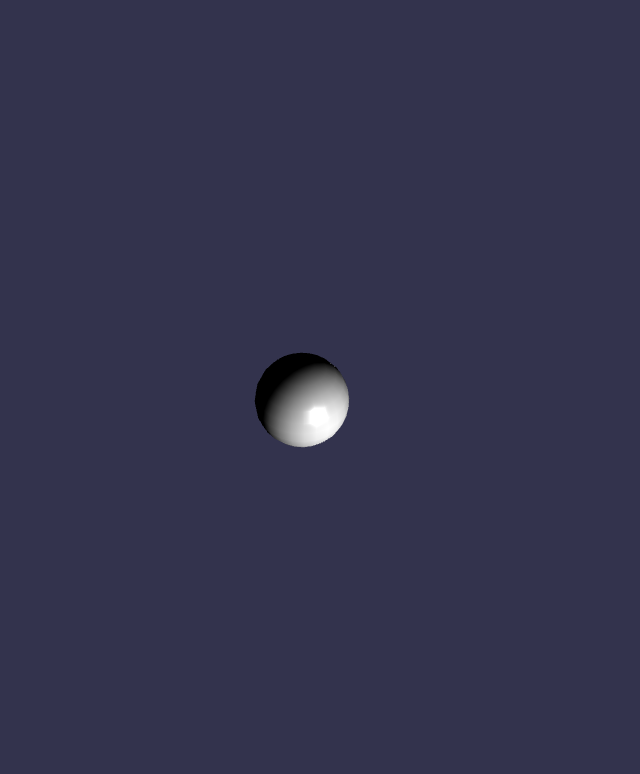
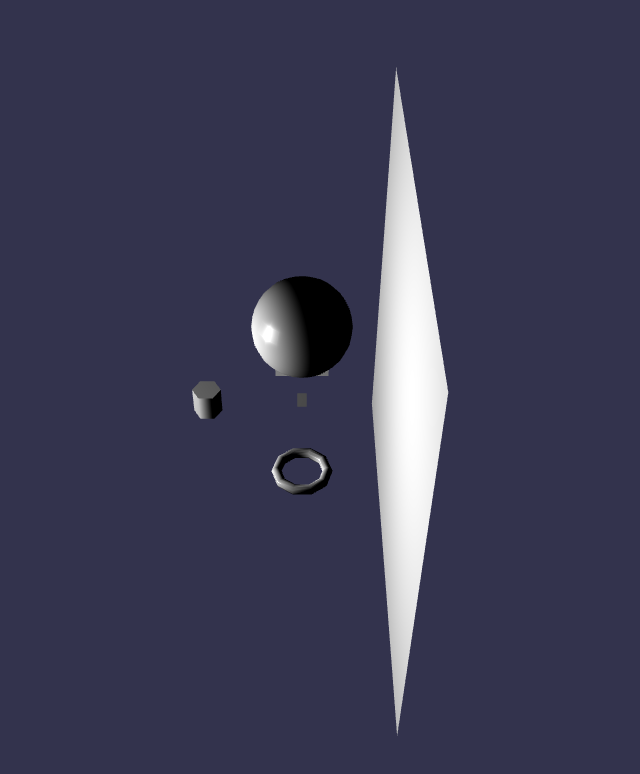
Before and after one commit to Merfoo/3D-Asteroids, a plain HTML site: page index.html in a window 1280 px wide. Shown: the whole page, without its empty margins (338-978 px from the left). Drawn offline with Linux system fonts and the light colour scheme; animation ran at ten frames a second.

Commit message:
Structure pretty legit now...

```diff
--- a/css/style.css
+++ b/css/style.css
@@ -1,8 +1,8 @@
-html, body, div, canvas
+html,body,#canvas
 {
-    width: 100%;
-    height: 100%;
-    padding: 0;
-    margin: 0;
+    width:100%;
+    height:100%;
+    padding:0;
+    margin:0;
     overflow: hidden;
 }
--- a/index.html
+++ b/index.html
@@ -5,12 +5,11 @@
     <link rel="stylesheet" type="text/css" href="css/style.css"/>
     <script src="js/babylon.js"></script>
     <script src="js/hand.js"></script>
+    <script src="js/scene.js"></script>
     <script src="js/main.js"></script>
     <title>Babylon - Basic scene</title>
  </head>
- <body onload="init();">
-    <div id="rootDiv">
-        <canvas id="renderCanvas"></canvas>
-    </div>
+ <body>
+    <canvas id="canvas"></canvas>
  </body>
 </html>
--- a/js/main.js
+++ b/js/main.js
@@ -1,46 +1,27 @@
-// Get the Canvas element from our HTML below
-var canvas;
+window.onload = function(){
+    var canvas = document.getElementById("canvas");
 
-// Load BABYLON 3D engine and set the root directory
-var engine;
+    // Check support
+    if (!BABYLON.Engine.isSupported()) {
+        window.alert('Browser not supported');
+    } else {
+        // Babylon
+        var engine = new BABYLON.Engine(canvas, true);
 
-//Create a new scene with a camera (mandatory), a light (better) and a sphere (to see the origin)
-var scene;
+        //Creating scene (in "scene.js")
+        scene = createScene(engine);
 
-// Creating a camera looking to the zero point (0,0,0)
-var camera;
+        scene.activeCamera.attachControl(canvas);
 
-// Creating a omnidirectional light
-var light0;
 
-// Creating a sphere of size 1, at 0,0,0
-var origin;
+        // Once the scene is loaded, just register a render loop to render it
+        engine.runRenderLoop(function () {
+            scene.render();
+        });
 
-function init()
-{
-    // Get the Canvas element from our HTML below
-    canvas = document.getElementById("renderCanvas");
-
-    // Load BABYLON 3D engine and set the root directory
-    engine = new BABYLON.Engine(canvas, true);
-
-    //Create a new scene with a camera (mandatory), a light (better) and a sphere (to see the origin)
-    scene = new BABYLON.Scene(engine);
-
-    // Creating a camera looking to the zero point (0,0,0)
-    camera = new BABYLON.ArcRotateCamera("Camera", 1, 0.8, 10, new BABYLON.Vector3(0, 0, 0), scene);
-
-    // Creating a omnidirectional light
-    light0 = new BABYLON.PointLight("Omni", new BABYLON.Vector3(0, 0, 10), scene);
-
-    // Creating a sphere of size 1, at 0,0,0
-    origin = BABYLON.Mesh.CreateSphere("origin", 10, 1.0, scene);
-
-    // Attach the camera to the scene
-    scene.activeCamera.attachControl(canvas);
-
-    // Once the scene is loaded, just register a render loop to render it
-    engine.runRenderLoop(function () {
-        scene.render();
-    });
-}
+        // Resize
+        window.addEventListener("resize", function () {
+            engine.resize();
+        });
+    }
+};
--- /dev/null
+++ b/js/scene.js
@@ -0,0 +1,47 @@
+function createScene(engine) {
+    //Creation of the scene
+    var scene = new BABYLON.Scene(engine);
+
+    //Adding of the light on the scene
+    var light = new BABYLON.PointLight("Omni", new BABYLON.Vector3(10, 10, -30), scene);
+
+    //Adding of the Arc Rotate Camera
+    var camera = new BABYLON.ArcRotateCamera("Camera", 0, 0.8, 100, new BABYLON.Vector3.Zero(), scene);
+
+    // MESHES
+    //------------
+
+    //Creation of a box
+    //(name of the box, size, scene)
+    var box = BABYLON.Mesh.CreateBox("Box", 6.0, scene);
+
+    //Creation of a sphere
+    //(name of the sphere, segments, diameter, scene)
+    var sphere = BABYLON.Mesh.CreateSphere("Sphere", 10.0, 10.0, scene);
+
+    //Creation of a plan
+    //(name of the plane, size, scene)
+    var plan = BABYLON.Mesh.CreatePlane("Plane", 50.0, scene);
+
+    //Creation of a cylinder
+    //(name, height, diameter, tessellation, scene, updatable)
+    var cylinder = BABYLON.Mesh.CreateCylinder("cylinder", 3, 3, 3, 6, scene, false);
+
+    // Creation of a torus
+    // (name, diameter, thickness, tessellation, scene, updatable)
+    var torus = BABYLON.Mesh.CreateTorus("torus", 5, 1, 10, scene, false);
+
+
+    //Creation of a smaller box to represent the center of the scene
+    var center = BABYLON.Mesh.CreateBox("Box", 1.0, scene);
+
+
+    //Positioning the elements
+    box.position = new BABYLON.Vector3(-10,0,0);//Positionnign by a vector
+    sphere.position = new BABYLON.Vector3(0,10,0);//Positionnign by a vector
+    plan.position.z = 10;//Positionning by a simple coordinate
+    cylinder.position.z = -10;
+    torus.position.x = 10;
+
+    return scene;
+}
```
